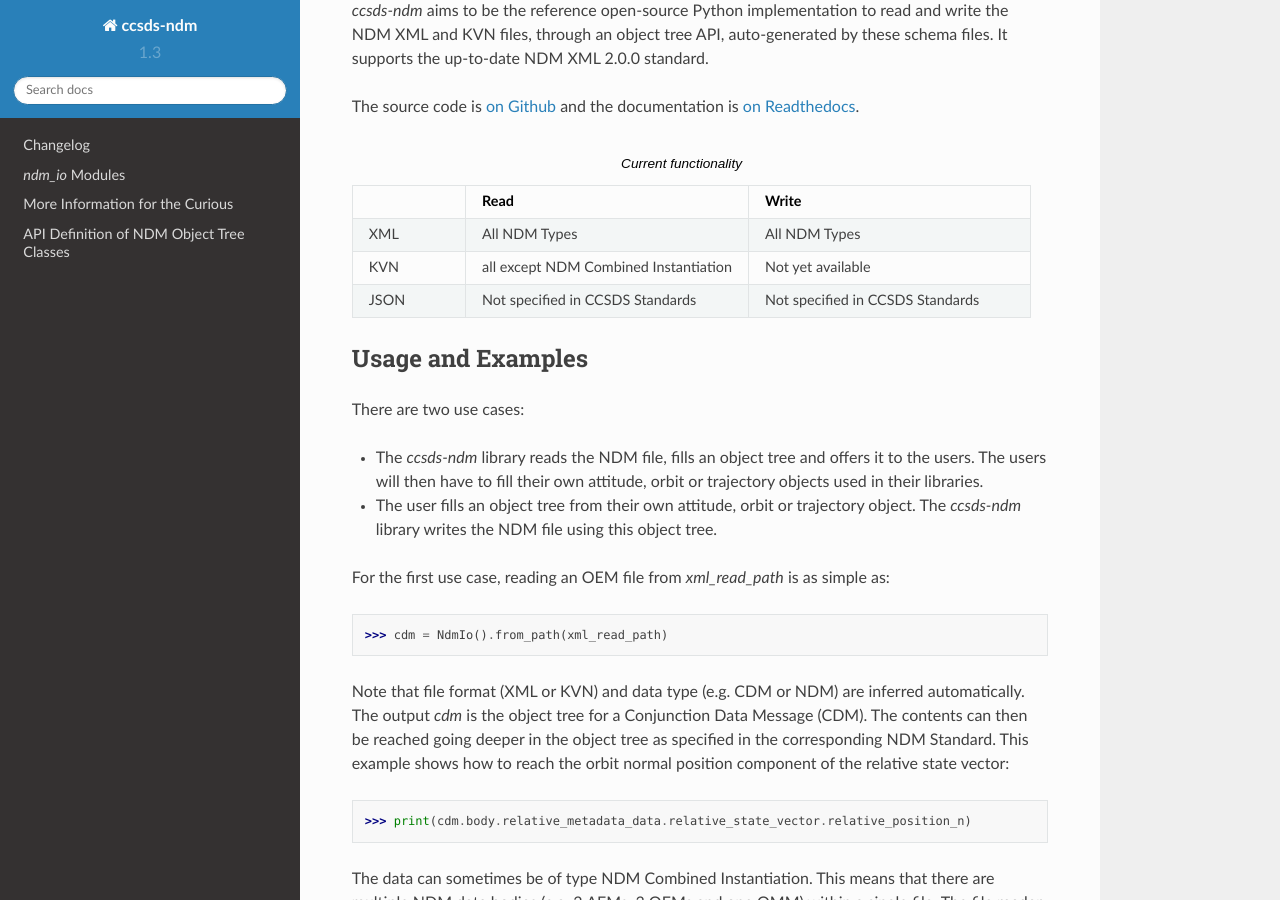
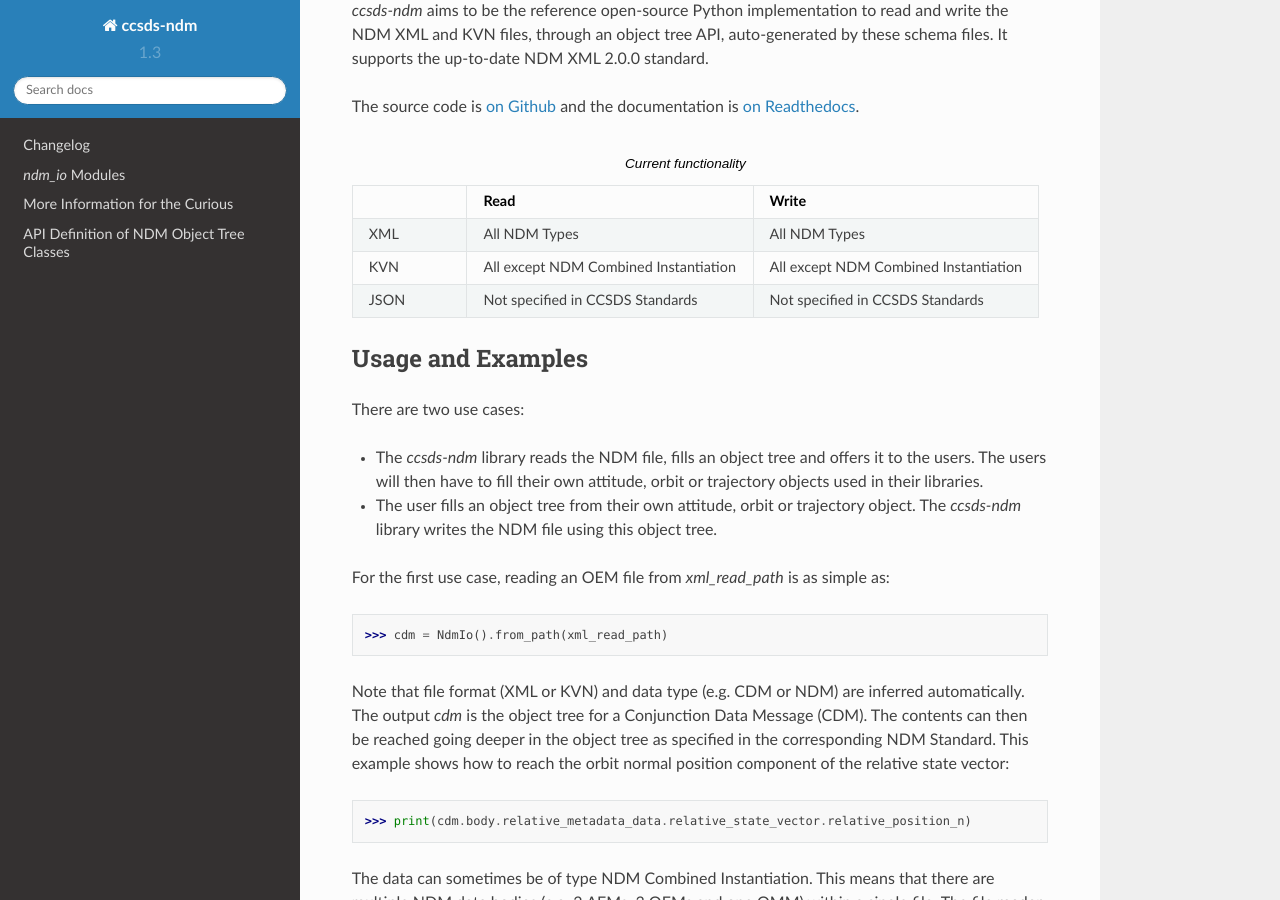
Before and after one commit to egemenimre/ccsds-ndm, a Sphinx documentation site: the page built from docs/index.rst, in a window 1280 px wide and 900 px high, scrolled down 446 px. Built offline with Sphinx 7.4.7 and the Read the Docs theme 2.0.0, drawn with Linux system fonts in a browser that asks for light colours.

Commit message:
Updated KVN write support

```diff
--- a/README.rst
+++ b/README.rst
@@ -25,7 +25,7 @@ The source code is `on Github <https://github.com/egemenimre/ccsds-ndm>`_ and th
    :widths: 20, 50, 50
 
    "XML", "All NDM Types", "All NDM Types"
-   "KVN", "all except NDM Combined Instantiation", "Not yet available"
+   "KVN", "All except NDM Combined Instantiation", "All except NDM Combined Instantiation"
    "JSON", "Not specified in CCSDS Standards", "Not specified in CCSDS Standards"
 
 
--- a/docs/index.rst
+++ b/docs/index.rst
@@ -23,7 +23,7 @@ The source code is `on Github <https://github.com/egemenimre/ccsds-ndm>`_ and th
    :widths: 20, 50, 50
 
    "XML", "All NDM Types", "All NDM Types"
-   "KVN", "all except NDM Combined Instantiation", "Not yet available"
+   "KVN", "All except NDM Combined Instantiation", "All except NDM Combined Instantiation"
    "JSON", "Not specified in CCSDS Standards", "Not specified in CCSDS Standards"
 
 
```
